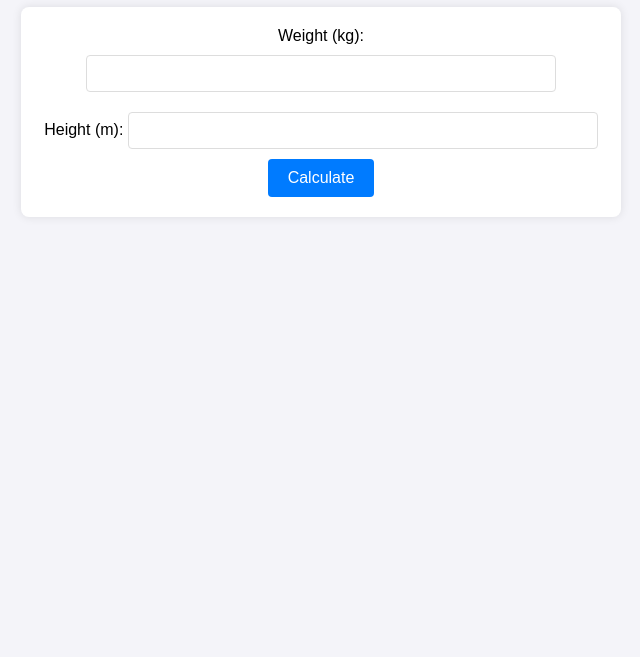
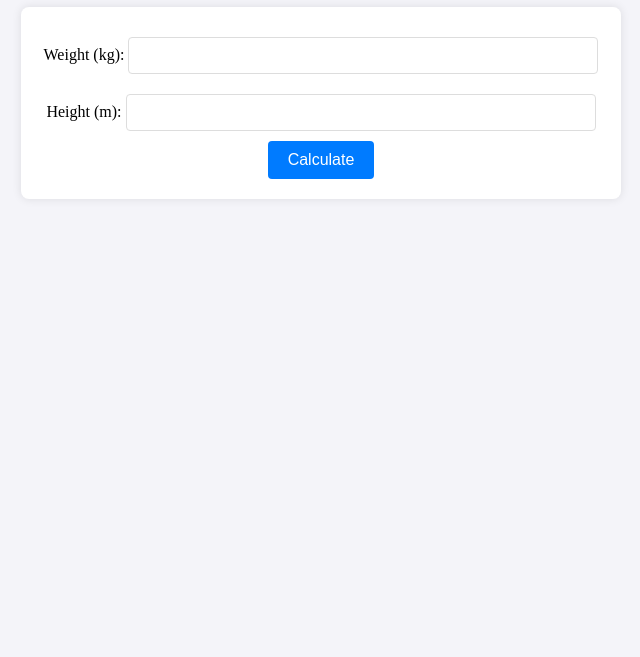
Before and after one commit to Adiilkwz/BMICalculator, a website: page index.html in a window 1280 px wide. Shown: the part 143-800 px from the top of the page, without its empty margins (319-959 px from the left). Drawn offline with Linux system fonts and the light colour scheme.

Commit message:
style: changed font family

```diff
--- a/public/style.css
+++ b/public/style.css
@@ -1,5 +1,5 @@
 body {
-    font-family: Arial, sans-serif;
+    font-family: Times New Roman, serif;
     max-width: 600px;
     margin: 50px auto;
     padding: 20px;
```
